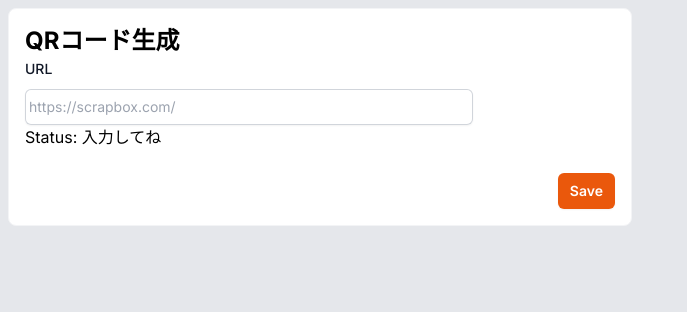
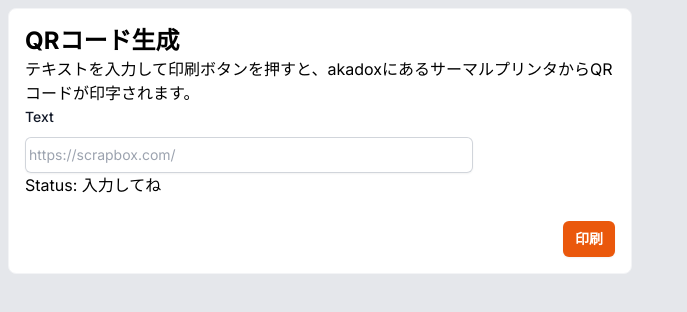
Before and after one commit to sizumita/rabbit_house.smdr.io, a Next.js app in the folder web/: page /qr in a window 1280 px wide. Shown: the top 312 px of the page, without its empty margins (0-687 px from the left). Built offline with nearby package versions, Linux system fonts and the light colour scheme.

Commit message:
Improve lp command

```diff
--- a/web/src/app/qr/page.tsx
+++ b/web/src/app/qr/page.tsx
@@ -19,10 +19,11 @@ const QRCodeCreator = () => {
 
     return <Container.Lg>
         <Container.Title>QRコード生成</Container.Title>
+        <p>テキストを入力して印刷ボタンを押すと、akadoxにあるサーマルプリンタからQRコードが印字されます。</p>
         <form onSubmit={onSubmit}>
             <div className="">
                 <label htmlFor="username" className="block text-sm font-medium leading-6 text-gray-900">
-                    URL
+                    Text
                 </label>
                 <div className="mt-2">
                     <div
@@ -43,7 +44,7 @@ const QRCodeCreator = () => {
                     type="submit"
                     className="rounded-md bg-orange-600 px-3 py-2 text-sm font-semibold text-white shadow-sm hover:bg-orange-500 focus-visible:outline focus-visible:outline-2 focus-visible:outline-offset-2 focus-visible:outline-orange-600"
                 >
-                    Save
+                    印刷
                 </button>
             </div>
         </form>
```
Also changed, not shown: 1 other file (tests, documents, lock files or other folders).
